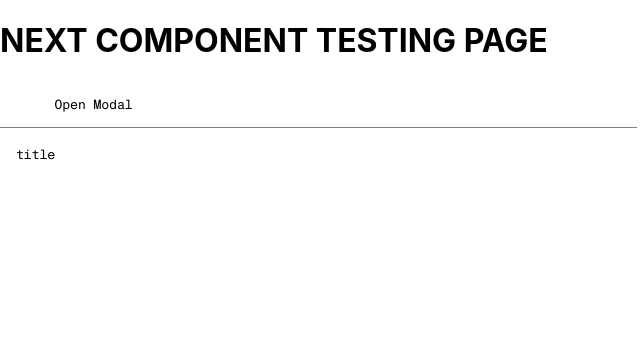
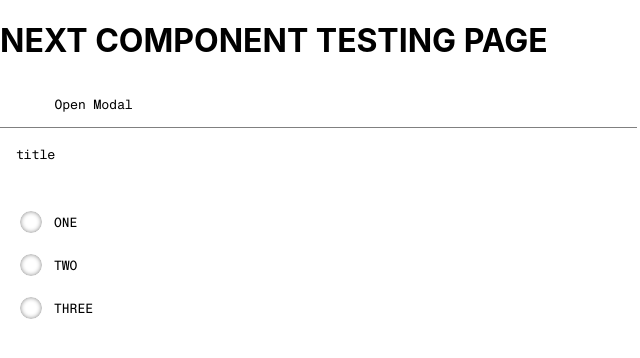
Before and after one commit to mirage-ar/uikit, a Next.js app: page / in a window 1280 px wide. Shown: the top 358 px of the page, without its empty margins (0-640 px from the left). Built offline with nearby package versions, Linux system fonts and the light colour scheme.

Commit message:
first test

```diff
--- a/components/Accordion.tsx
+++ b/components/Accordion.tsx
@@ -51,7 +51,7 @@ const Accordion: React.FC<AccordionProps> = ({ title, content }) => {
     <div
       className={accordionClass}
       style={isOpen ? { height: "100%" } : { height: "48px" }}
-      data-testid="accordion-1"
+      data-testid="accordion-test"
     >
       <div className={styles["--title"]}>
         <div>{title}</div>
--- a/components/Radio.module.css
+++ b/components/Radio.module.css
@@ -28,7 +28,7 @@
     height: 24px;
 } */
 
-input[type='radio'] {
+.--fieldset [type='radio'] {
     -webkit-appearance:none;
     width:24px;
     height:24px;
@@ -38,7 +38,7 @@ input[type='radio'] {
     box-shadow:0 0 5px 0px gray inset;
   }
 
-  input[type='radio']:before {
+  .--fieldset input[type='radio']:before {
     content:'';
     display:block;
     width:30%;
@@ -47,6 +47,6 @@ input[type='radio'] {
     border-radius:50%;
   }
 
-  input[type='radio']:checked:before {
+  .--fieldset input[type='radio']:checked:before {
     background: white;
   }
--- a/components/Radio.tsx
+++ b/components/Radio.tsx
@@ -14,10 +14,8 @@ interface RadioProps {
 }
 
 const Radio: React.FC<RadioProps> = ({ title, values }) => {
-  const radioClass = [].join(" ");
-
   return (
-    <div>
+    <div data-testid="radio-test">
       <fieldset className={styles["--fieldset"]}>
         <legend className={styles["--title"]}>{title?.toUpperCase()}</legend>
         {values.map((value, index) => {
--- a/pages/index.tsx
+++ b/pages/index.tsx
@@ -3,6 +3,7 @@ import { useState } from "react";
 import { disconnect } from "process";
 import Button from "../components/Button";
 import Accordion from "../components/Accordion";
+import Radio from "../components/Radio";
 
 const Home: React.FC = () => {
 
@@ -13,6 +14,7 @@ const Home: React.FC = () => {
       <h1>NEXT COMPONENT TESTING PAGE</h1>
       {!isOpen && <Button onClick={toggleModal}>Open Modal</Button>}
       <Accordion title="title" content="blah blah blah"/>
+      <Radio title="test" values={["one", "two", "three"]}/>
     </div>
   );
 };
```
Also changed, not shown: 2 other files (tests, documents, lock files or other folders).
